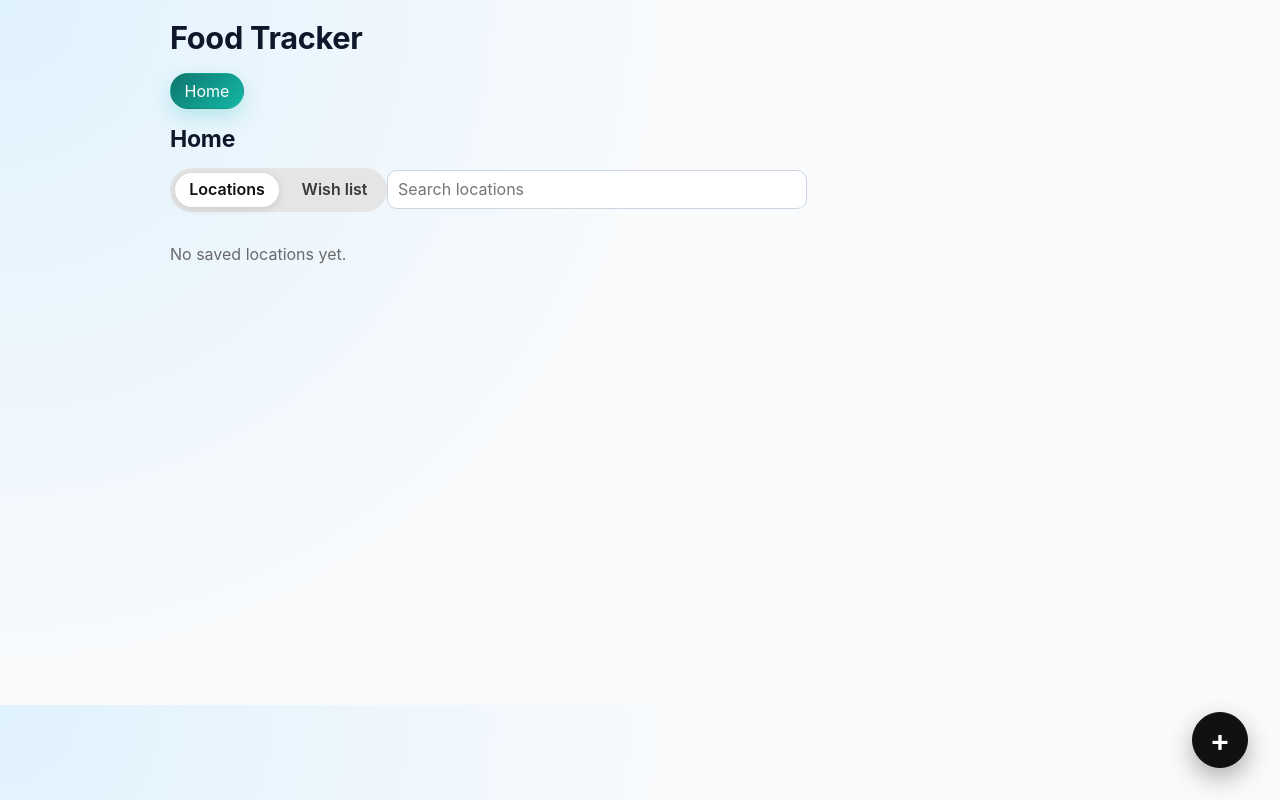
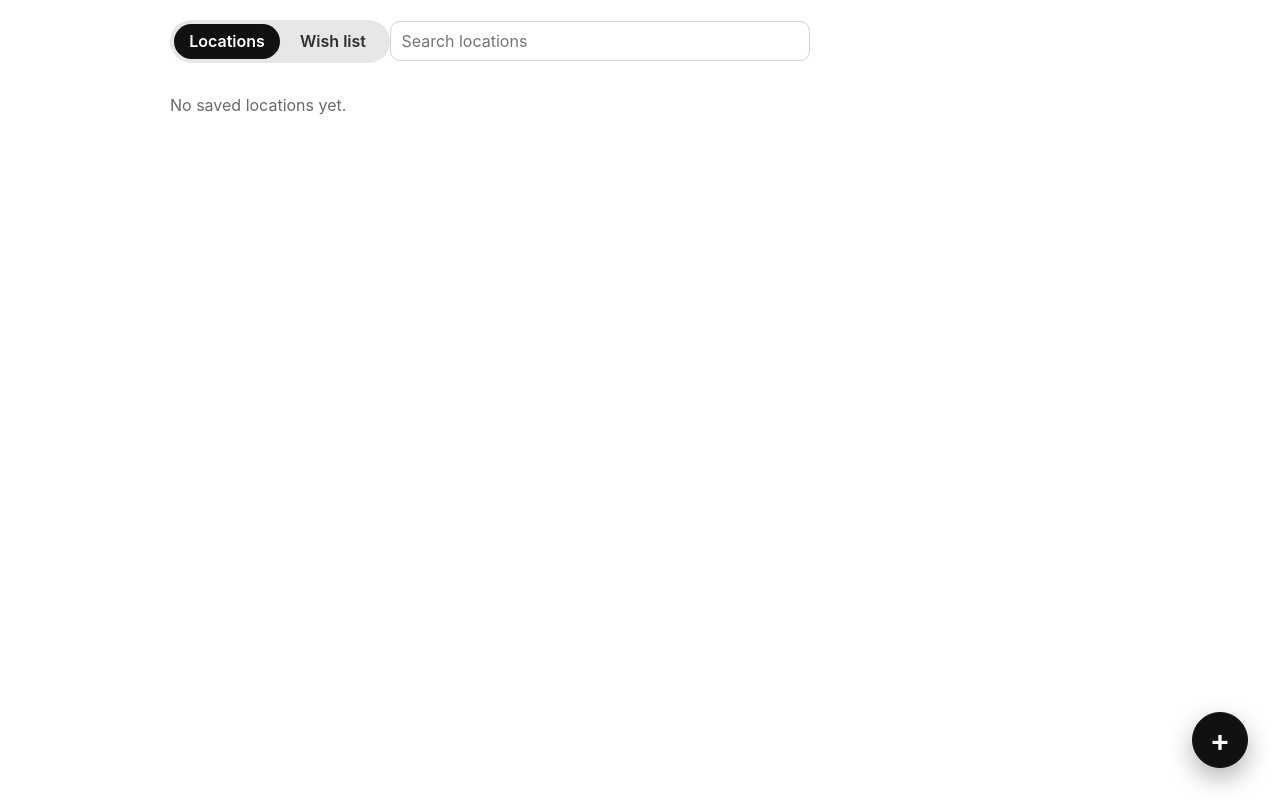
Before and after one commit to AndrewM2304/restaurant_reviews, a Next.js app: page /visits in a window 1280 px wide. Built offline with nearby package versions, Linux system fonts and the light colour scheme.

Commit message:
Refine home UI styling and interaction feedback (#32)

```diff
--- a/src/app/globals.css
+++ b/src/app/globals.css
@@ -9,7 +9,7 @@
 body {
   font-family: Inter, ui-sans-serif, system-ui, -apple-system, Segoe UI, Roboto, Arial, sans-serif;
   margin: 0;
-  background: radial-gradient(circle at top left, #e0f2fe, #f8fafc 45%);
+  background: #fff;
   color: #0f172a;
 }
 
--- a/src/app/layout.tsx
+++ b/src/app/layout.tsx
@@ -1,6 +1,4 @@
 import type { Metadata } from 'next';
-
-import { AppNav } from '@/ui/AppNav';
 
 import './globals.css';
 
@@ -17,11 +15,7 @@ export default function RootLayout({
   return (
     <html lang="en">
       <body>
-        <main>
-          <h1 className="app-heading-1">Food Tracker</h1>
-          <AppNav />
-          {children}
-        </main>
+        <main>{children}</main>
       </body>
     </html>
   );
--- a/src/app/visits/page.tsx
+++ b/src/app/visits/page.tsx
@@ -149,13 +149,20 @@ export default function VisitsPage() {
 
   return (
     <section className={styles.page}>
-      <h2 className="app-heading-2">Home</h2>
-
       <div className={styles.tabs}>
-        <button className={`${styles.tab} ${tab === 'locations' ? styles.activeTab : ''}`} onClick={() => setTab('locations')}>
+        <span className={`${styles.tabThumb} ${tab === 'wishlist' ? styles.thumbRight : ''}`} aria-hidden="true" />
+        <button
+          className={`${styles.tab} ${tab === 'locations' ? styles.activeTab : ''}`}
+          onClick={() => setTab('locations')}
+          type="button"
+        >
           Locations
         </button>
-        <button className={`${styles.tab} ${tab === 'wishlist' ? styles.activeTab : ''}`} onClick={() => setTab('wishlist')}>
+        <button
+          className={`${styles.tab} ${tab === 'wishlist' ? styles.activeTab : ''}`}
+          onClick={() => setTab('wishlist')}
+          type="button"
+        >
           Wish list
         </button>
       </div>
--- a/src/app/visits/visits.module.css
+++ b/src/app/visits/visits.module.css
@@ -4,26 +4,45 @@
 }
 
 .tabs {
-  display: inline-flex;
-  gap: 0.5rem;
-  background: #e5e5e5;
+  position: relative;
+  display: inline-grid;
+  grid-template-columns: repeat(2, minmax(0, 1fr));
+  gap: 0;
+  background: #e7e7e7;
   border-radius: 999px;
-  padding: 0.3rem;
+  padding: 0.25rem;
   margin-bottom: 1rem;
+  min-width: 220px;
+}
+
+.tabThumb {
+  position: absolute;
+  top: 0.25rem;
+  left: 0.25rem;
+  width: calc(50% - 0.25rem);
+  height: calc(100% - 0.5rem);
+  border-radius: 999px;
+  background: #111;
+  transition: transform 0.24s ease;
+}
+
+.thumbRight {
+  transform: translateX(100%);
 }
 
 .tab {
   border: none;
-  padding: 0.45rem 0.9rem;
+  padding: 0.5rem 0.95rem;
   border-radius: 999px;
   background: transparent;
-  color: #3a3a3a;
+  color: #2f2f2f;
+  position: relative;
+  z-index: 1;
+  transition: color 0.2s ease;
 }
 
 .activeTab {
-  background: #fff;
-  color: #111;
-  box-shadow: 0 2px 8px rgba(0, 0, 0, 0.12);
+  color: #fff;
 }
 
 .search {
@@ -200,6 +219,22 @@
   -webkit-tap-highlight-color: transparent;
 }
 
+.scaleField input[type='range']::-webkit-slider-thumb {
+  transition: transform 0.2s ease;
+}
+
+.scaleField input[type='range']::-moz-range-thumb {
+  transition: transform 0.2s ease;
+}
+
+.scaleField input[type='range']:active::-webkit-slider-thumb {
+  transform: scale(1.12);
+}
+
+.scaleField input[type='range']:active::-moz-range-thumb {
+  transform: scale(1.12);
+}
+
 .scaleField input[type='range']:focus,
 .scaleField input[type='range']:focus-visible,
 .scaleField input[type='range']:active {
@@ -231,6 +266,7 @@
   color: #333;
   padding: 0;
   line-height: 0;
+  transition: background-color 0.2s ease, border-color 0.2s ease, box-shadow 0.2s ease, transform 0.2s ease;
 }
 
 .thumbButton:hover {
@@ -245,14 +281,16 @@
 
 .thumbActive {
   border-color: #111;
-  color: #111;
-  background: #efefef;
+  border-width: 2px;
+  color: #fff;
+  background: #111;
+  box-shadow: 0 0 0 3px rgba(17, 17, 17, 0.14);
+  transform: translateY(-1px);
 }
 
 .thumbDownActive {
   border-width: 2px;
   border-color: #111;
-  background: #efefef;
 }
 
 .itemEditor h4 {
```
